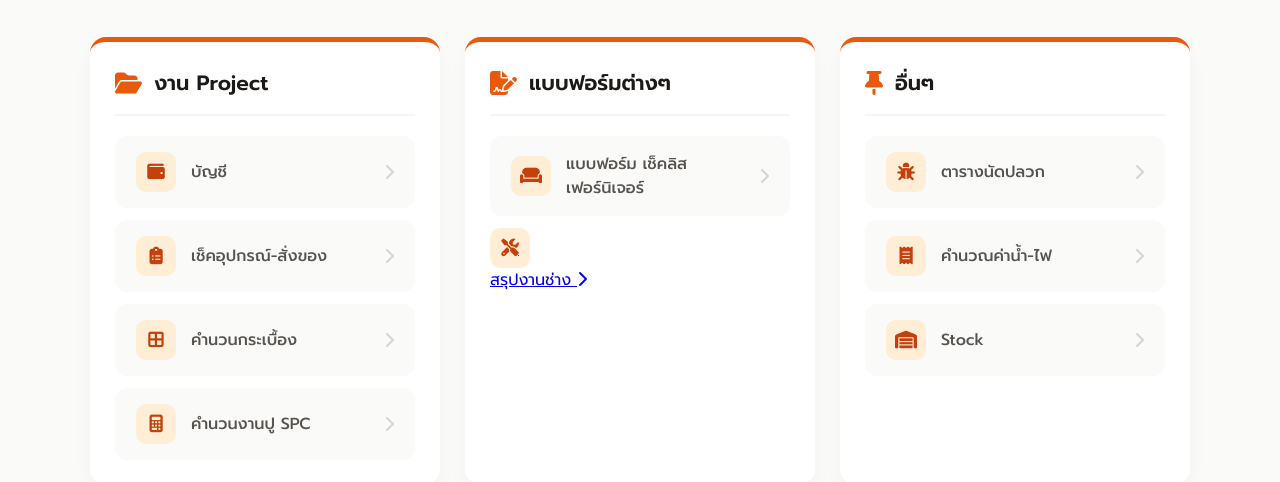
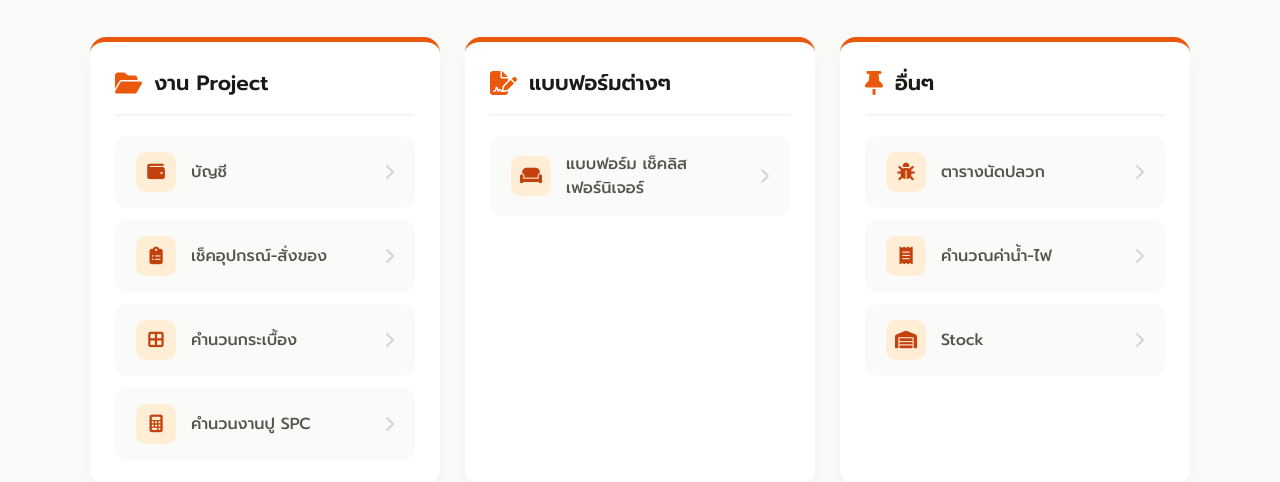
Before and after one commit to chutimonitgen12/dask, a plain HTML site: page index.html in a window 1280 px wide. Shown: the part 130-612 px from the top of the page. Drawn offline with Linux system fonts and the light colour scheme.

Commit message:
Update index.html

```diff
--- a/index.html
+++ b/index.html
@@ -195,11 +195,6 @@
                     แบบฟอร์ม เช็คลิสเฟอร์นิเจอร์
                     <i class="fa-solid fa-chevron-right arrow-icon"></i>
                 </a>
-				<a href="https://renovation-tracker-rouge.vercel.app/">
-                    <div class="icon-box"><i class="fa-solid fa-screwdriver-wrench"></i></div>
-                    สรุปงานช่าง
-                    <i class="fa-solid fa-chevron-right arrow-icon"></i>
-                </a>
             </div>
         </div>
 
```
